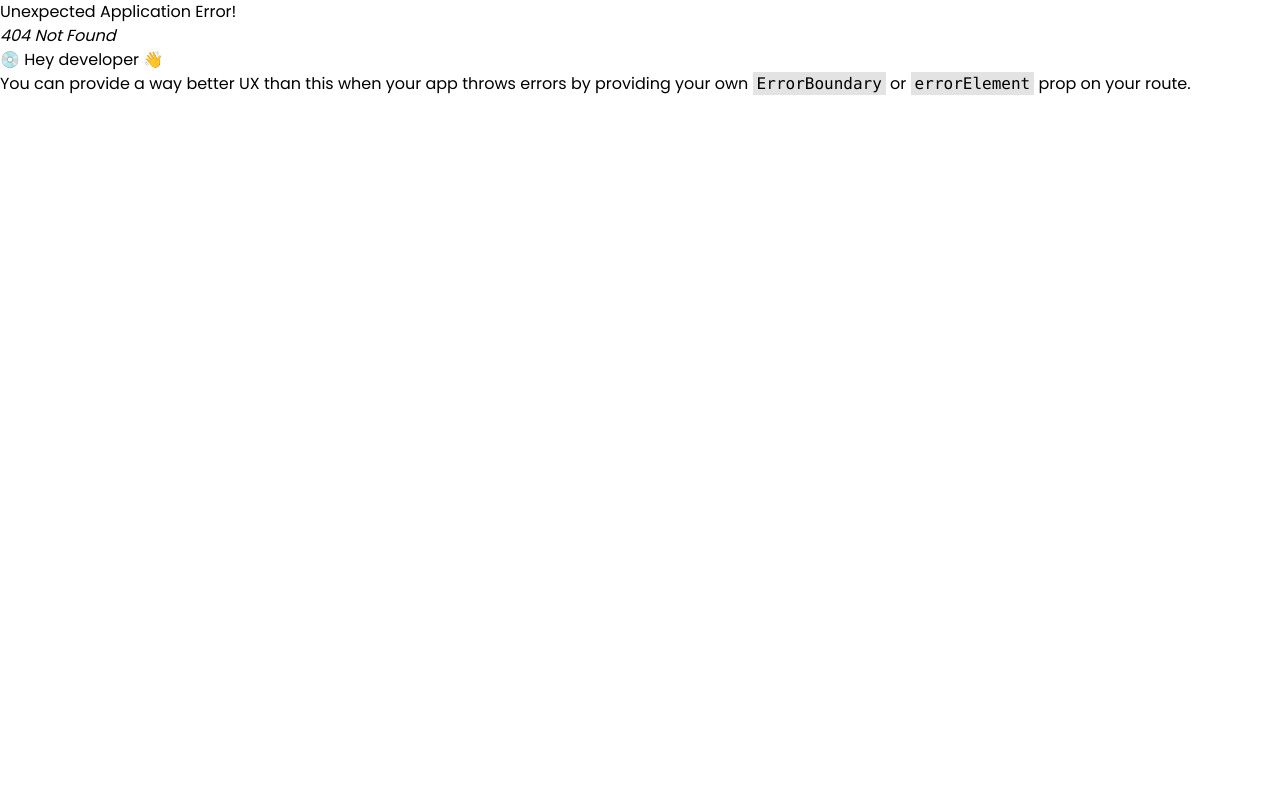
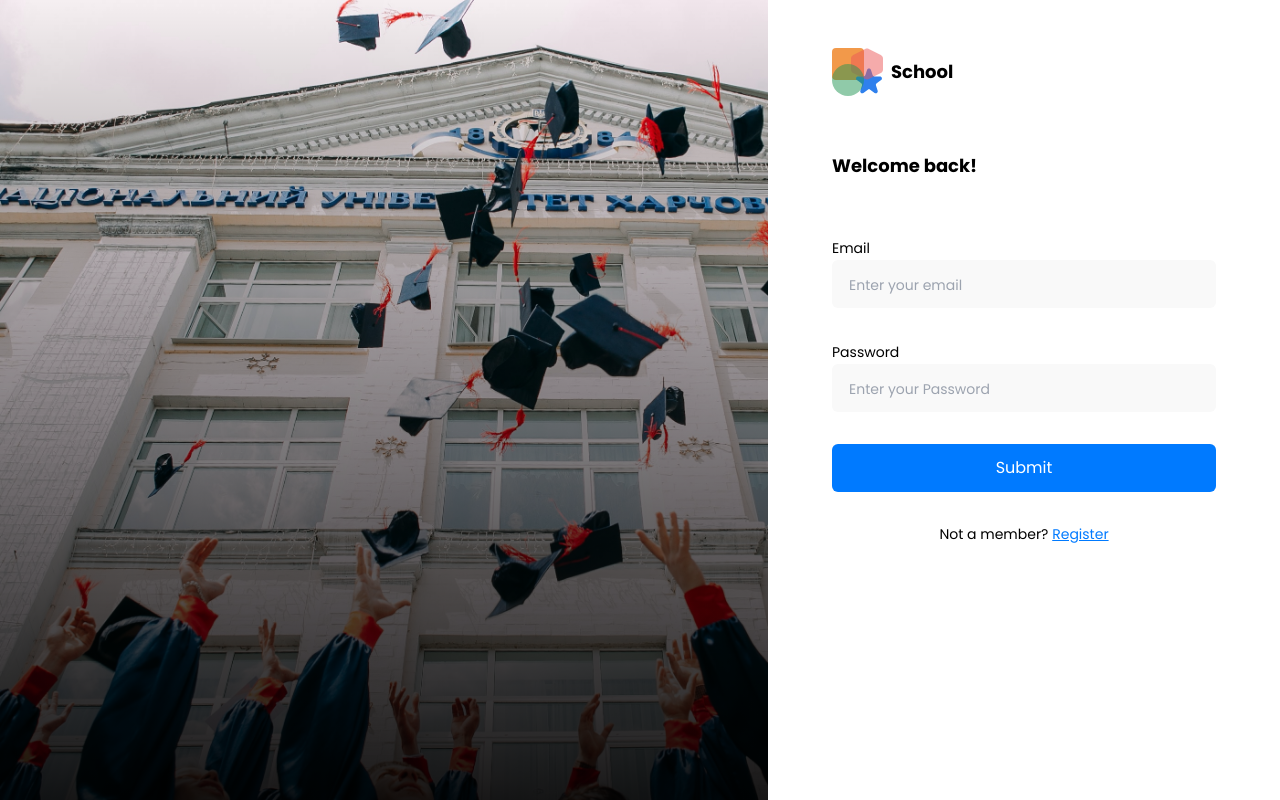
Before and after one commit to god-of-js/school-dashboard, a React (Vite) app: page /auth/login in a window 1280 px wide. Before the commit this address had no page. Built offline with nearby package versions, Linux system fonts and the light colour scheme; no server answers.

Commit message:
feat(): login implemented

```diff
--- a/src/api/index.ts
+++ b/src/api/index.ts
@@ -15,16 +15,17 @@ import {
   signInWithEmailAndPassword,
 } from 'firebase/auth';
 import db, { auth } from './firebase';
+import AuthDetails from '../types/AuthDetails';
 
 class ApiService {
-  createUserWithEmailAndPassword(data: {email: string, password: string}) {
+  createUserWithEmailAndPassword(data: AuthDetails) {
     return createUserWithEmailAndPassword(auth, data.email, data.password).then(
       ({ user }) => user,
     );
   }
 
-  signInWithEmailAndPassword(email: string, password: string) {
-    return signInWithEmailAndPassword(auth, email, password).then(
+  signInWithEmailAndPassword(data: AuthDetails) {
+    return signInWithEmailAndPassword(auth, data.email, data.password).then(
       ({ user }) => user,
     );
   }
--- a/src/api/queries.ts
+++ b/src/api/queries.ts
@@ -1,21 +1,26 @@
 import { useMutation } from "@tanstack/react-query";
 import api from ".";
+import AuthDetails from "../types/AuthDetails";
 import User from "../types/User";
 
 export function useRegisterQuery() {
-    return mutationWrapper<{email: string, password: string}>(api.createUserWithEmailAndPassword)
+    return mutationWrapper<AuthDetails>(api.createUserWithEmailAndPassword)
 }
 
-export function useRecordUser() {
+export function useRecordUserQuery() {
     return mutationWrapper<User>(api.recordAccountDetails.bind(api)) // why does this not work here
 }
 
-function mutationWrapper<T = Record<string, string>>(requestFn: (param: T) => Promise<unknown>) {
+export function useLoginUserQuery() {
+    return mutationWrapper<AuthDetails>(api.signInWithEmailAndPassword) // why does this not work here
+}
+
+function mutationWrapper<T = Record<string, string>, R = Record<string, string>>(requestFn: (param: T) => Promise<unknown>) {
     const mutation = useMutation((data: T) => requestFn(data));
 
     const requestRun = (data: T) => {
         try {
-            return mutation.mutateAsync(data);
+            return mutation.mutateAsync(data) as Promise<R>;
         } catch (e) {
             console.error("Mutation failed:", e);
             throw new Error("Mutation failed");
--- a/src/pages/auth/LoginPage.tsx
+++ b/src/pages/auth/LoginPage.tsx
@@ -1,3 +1,73 @@
+import { useState } from 'react';
+import { Link } from 'react-router-dom';
+import { useLoginUserQuery } from '../../api/queries';
+import UiButton from '../../components/ui/UiButton';
+import UiForm from '../../components/ui/UiForm';
+import UiInput from '../../components/ui/UiInput';
+import OnChangeParams from '../../types/OnChangeParams';
+import LoginSchema from '../../utils/schemas/LoginSchema';
+
 export default function LoginPage() {
-  return <></>;
+  const { request, isLoading } = useLoginUserQuery()
+  const [formData, setFormData] = useState({
+    email: '',
+    password: '',
+  });
+  function onChange({ name, value }: OnChangeParams) {
+    setFormData((currentValue) => ({
+      ...currentValue,
+      [name]: value,
+    }));
+  }
+
+  async function loginUser() {
+    try {
+      request(formData).then(({ uid }) => {
+        localStorage.setItem('uid', uid)
+        window.location.reload();
+      });
+    } catch (e) {
+      console.log(e)
+    }
+  }
+
+  return (
+    <>
+      <h1 className="my-14 font-bold text-lg">Welcome back! </h1>
+      <UiForm
+        formData={formData}
+        schema={LoginSchema}
+        onSubmit={loginUser}
+      >
+        {({ errors }) => (
+          <div className="grid gap-8">
+            <UiInput
+              placeholder="Enter your email"
+              label="Email"
+              value={formData.email}
+              name="email"
+              error={errors.email}
+              onChange={onChange}
+            />
+            <UiInput
+              placeholder="Enter your Password"
+              label="Password"
+              value={formData.password}
+              name="password"
+              type="password"
+              error={errors.password}
+              onChange={onChange}
+            />
+            <UiButton block loading={isLoading}>Submit</UiButton>
+            <p className="text-sm text-center">
+              Not a member?{' '}
+              <Link to="/auth/join" className="text-primary underline">
+                Register
+              </Link>
+            </p>
+          </div>
+        )}
+      </UiForm>
+    </>
+  );
 }
--- a/src/pages/auth/RegistrationPage.tsx
+++ b/src/pages/auth/RegistrationPage.tsx
@@ -1,6 +1,6 @@
 import { useState } from 'react';
-import { Link, useNavigate } from 'react-router-dom';
-import { useRecordUser, useRegisterQuery } from '../../api/queries';
+import { Link } from 'react-router-dom';
+import { useRecordUserQuery, useRegisterQuery } from '../../api/queries';
 import UiButton from '../../components/ui/UiButton';
 import UiForm from '../../components/ui/UiForm';
 import UiInput from '../../components/ui/UiInput';
@@ -8,9 +8,8 @@ import OnChangeParams from '../../types/OnChangeParams';
 import RegistrationSchema from '../../utils/schemas/RegistrationSchema';
 
 export default function RegistrationPage() {
-  const navigate = useNavigate();
   const { request: registerUserRequest, isLoading: registerUserIsLoading } = useRegisterQuery()
-  const { request: recordUserRequest, isLoading: recordUserIsLoading } = useRecordUser()
+  const { request: recordUserRequest, isLoading: recordUserIsLoading } = useRecordUserQuery()
   const [formData, setFormData] = useState({
     email: '',
     password: '',
@@ -26,9 +25,9 @@ export default function RegistrationPage() {
 
   async function registerUser() {
     try {
-      const req = await registerUserRequest({email: formData.email, password: formData.password}) as {uid: string};
+      const { uid } = await registerUserRequest({email: formData.email, password: formData.password}) as {uid: string};
       const userData = {
-        _id: req.uid,
+        _id: uid,
         name: formData.name,
         email: formData.email
       }
--- a/src/router/index.tsx
+++ b/src/router/index.tsx
@@ -7,11 +7,12 @@ import { ProtectedRoute } from './ProtectedRoute';
 import { userIsLoggedIn } from './navigationGuards';
 
 const RegistrationPage = lazy(() => import('../pages/auth/RegistrationPage'));
+const LoginPage = lazy(() => import('../pages/auth/LoginPage'));
 
 const router = createBrowserRouter([
   {
     path: '/',
-    element: <ProtectedRoute reRouteUrl='/auth/join' allowNavigation={userIsLoggedIn()}><DashboardPage /></ProtectedRoute>,
+    element: <ProtectedRoute reRouteUrl='/auth/login' allowNavigation={userIsLoggedIn()}><DashboardPage /></ProtectedRoute>,
   },
   {
     path: '/auth',
@@ -21,6 +22,10 @@ const router = createBrowserRouter([
         path: 'join',
         element: <RegistrationPage />,
       },
+      {
+        path: 'login',
+        element: <LoginPage />,
+      },
     ],
   },
 ]);
--- /dev/null
+++ b/src/types/AuthDetails.ts
@@ -0,0 +1 @@
+export default interface AuthDetails {email: string, password: string}
--- /dev/null
+++ b/src/utils/schemas/LoginSchema.ts
@@ -0,0 +1,7 @@
+import * as Yup from 'yup';
+import { isEmail, isRequiredMessage } from './validationVariables';
+
+export default Yup.object({
+  email: Yup.string().email(isEmail).required(isRequiredMessage),
+  password: Yup.string().required(isRequiredMessage).min(8),
+});
```
